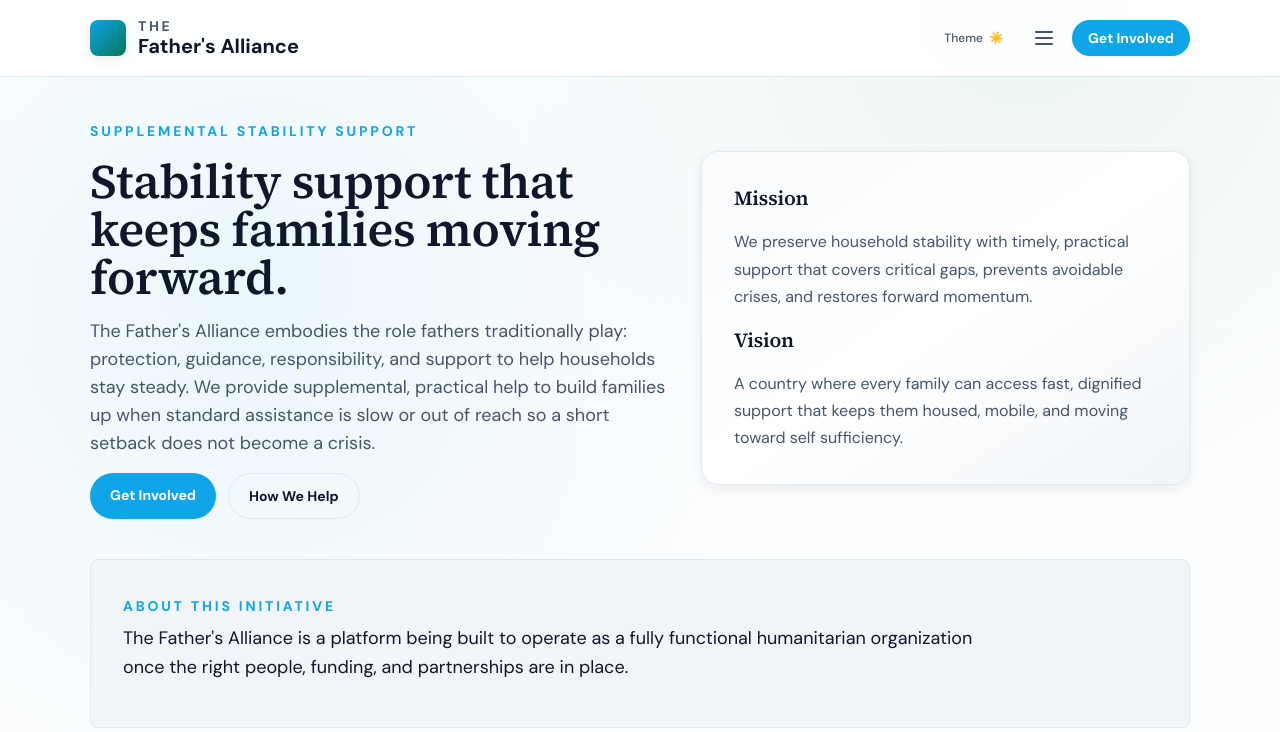
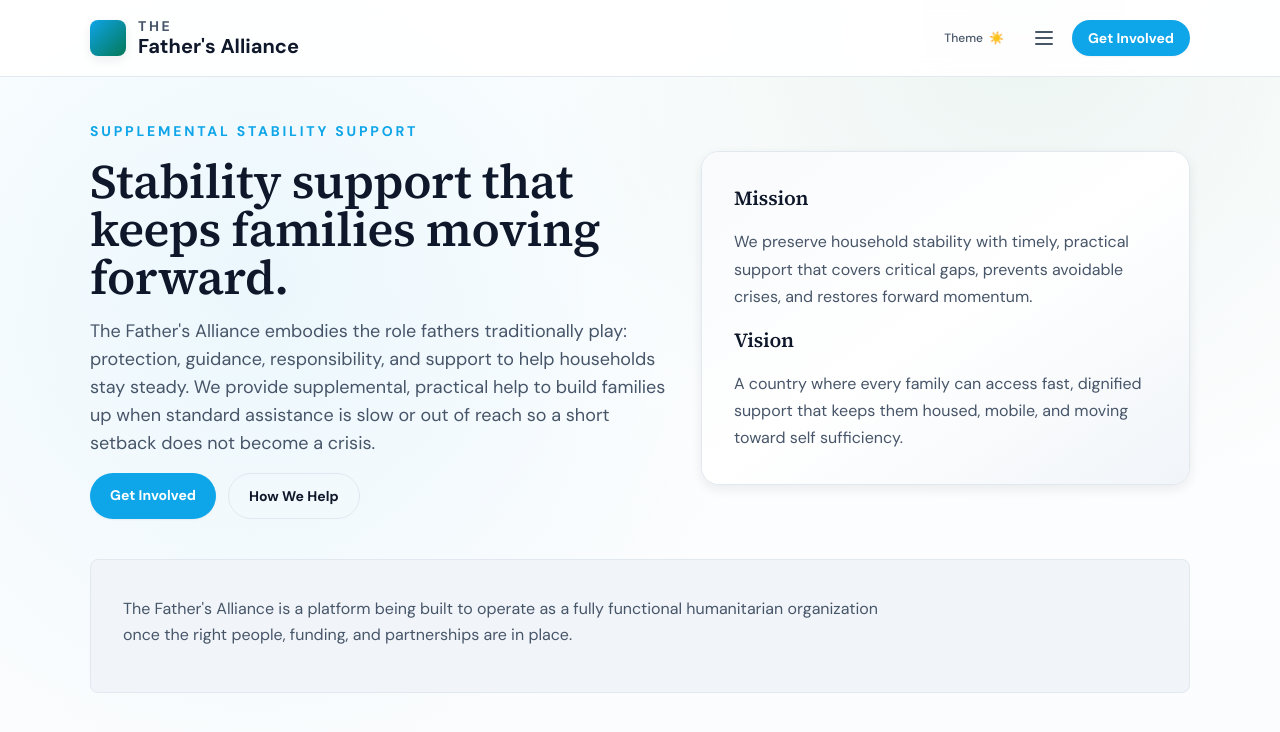
Before and after one commit to FukenMike/resurgence2.0, a React (Vite) app: page / in a window 1280 px wide. Shown: the top 732 px of the page. Built offline with nearby package versions, Linux system fonts and the light colour scheme.

Commit message:
refactor(home): simplify platform statement to context bar

```diff
--- a/src/pages/home.tsx
+++ b/src/pages/home.tsx
@@ -52,8 +52,7 @@ export default function Home() {
       </section>
 
       <section className="rounded-lg border border-border-soft bg-surface-muted p-6 md:p-8">
-        <p className="text-sm font-semibold uppercase tracking-[0.2em] text-ocean mb-2">About This Initiative</p>
-        <p className="text-lg text-ink leading-relaxed">
+        <p className="max-w-3xl text-base text-muted leading-relaxed">
           The Father's Alliance is a platform being built to operate as a fully functional humanitarian organization once the right people, funding, and partnerships are in place.
         </p>
       </section>
```
